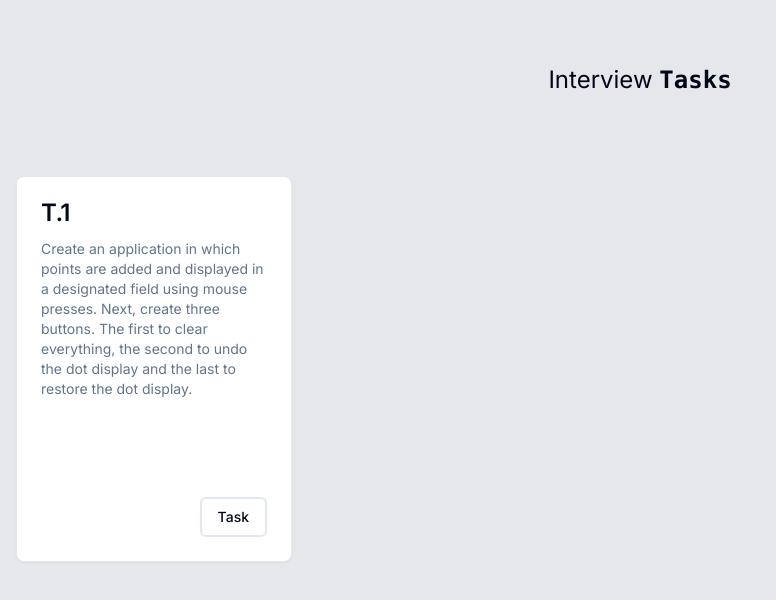
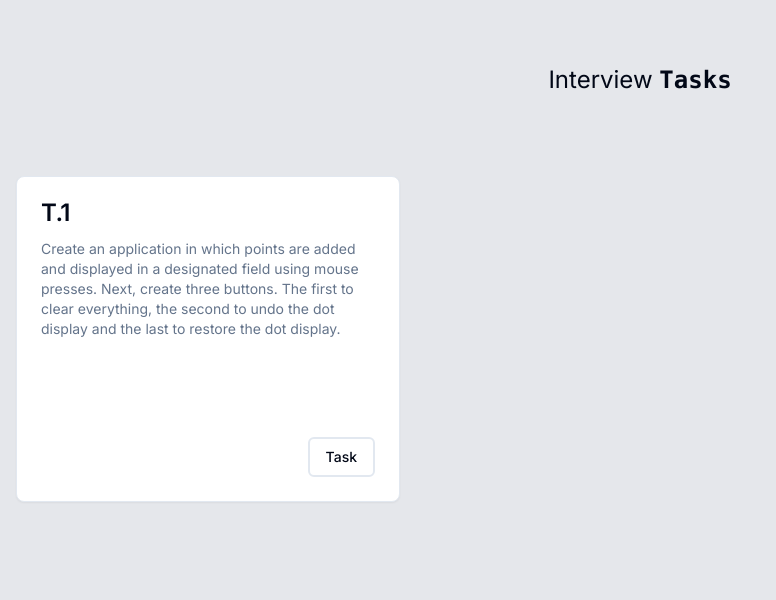
Before and after one commit to kicky1/interview, a Next.js app: page / in a window 1280 px wide. Shown: the top 600 px of the page, without its empty margins (0-776 px from the left). Built offline with nearby package versions, Linux system fonts and the light colour scheme.

Commit message:
feat: change styles for cards

```diff
--- a/app/page.tsx
+++ b/app/page.tsx
@@ -8,7 +8,7 @@ export default function Home () {
           Interview <code className="font-mono font-bold">Tasks</code>
         </p>
       </div>
-      <div className="max-w-7xl mx-auto p-4 grid grid-cols-2 md:grid-cols-4 gap-12">
+      <div className="max-w-7xl mx-auto p-4 grid grid-cols-1 md:grid-cols-3 gap-12">
         <Tasks />
       </div>
     </div>
--- a/components/Tasks/TaskCard.tsx
+++ b/components/Tasks/TaskCard.tsx
@@ -12,7 +12,7 @@ import { cn } from '@/lib/utils'
 
 type CardProps = React.ComponentProps<typeof Card>
 type Props = CardProps & {
-  cardId: number
+  id: number
   title: string
   description: string
   link: string
@@ -22,7 +22,7 @@ export default function TaskCard ({ title, description, id, link }: Props) {
   return (
     <>
       <Card>
-        <CardHeader className={cn('h-[320px]')}>
+        <CardHeader className={cn('h-[260px]')}>
           <CardTitle>{title}</CardTitle>
           <CardDescription className="pt-2">{description}</CardDescription>
         </CardHeader>
```
